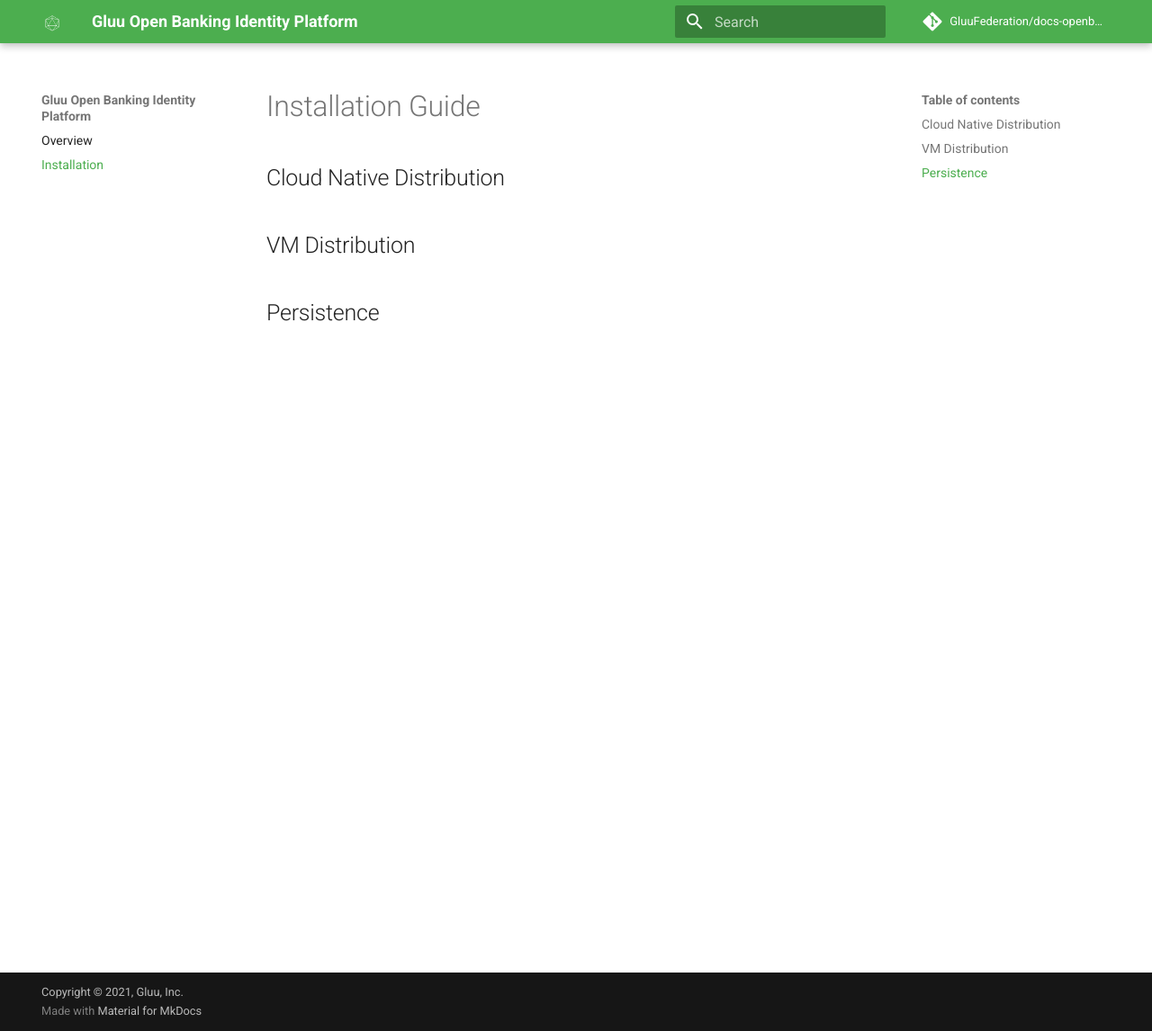
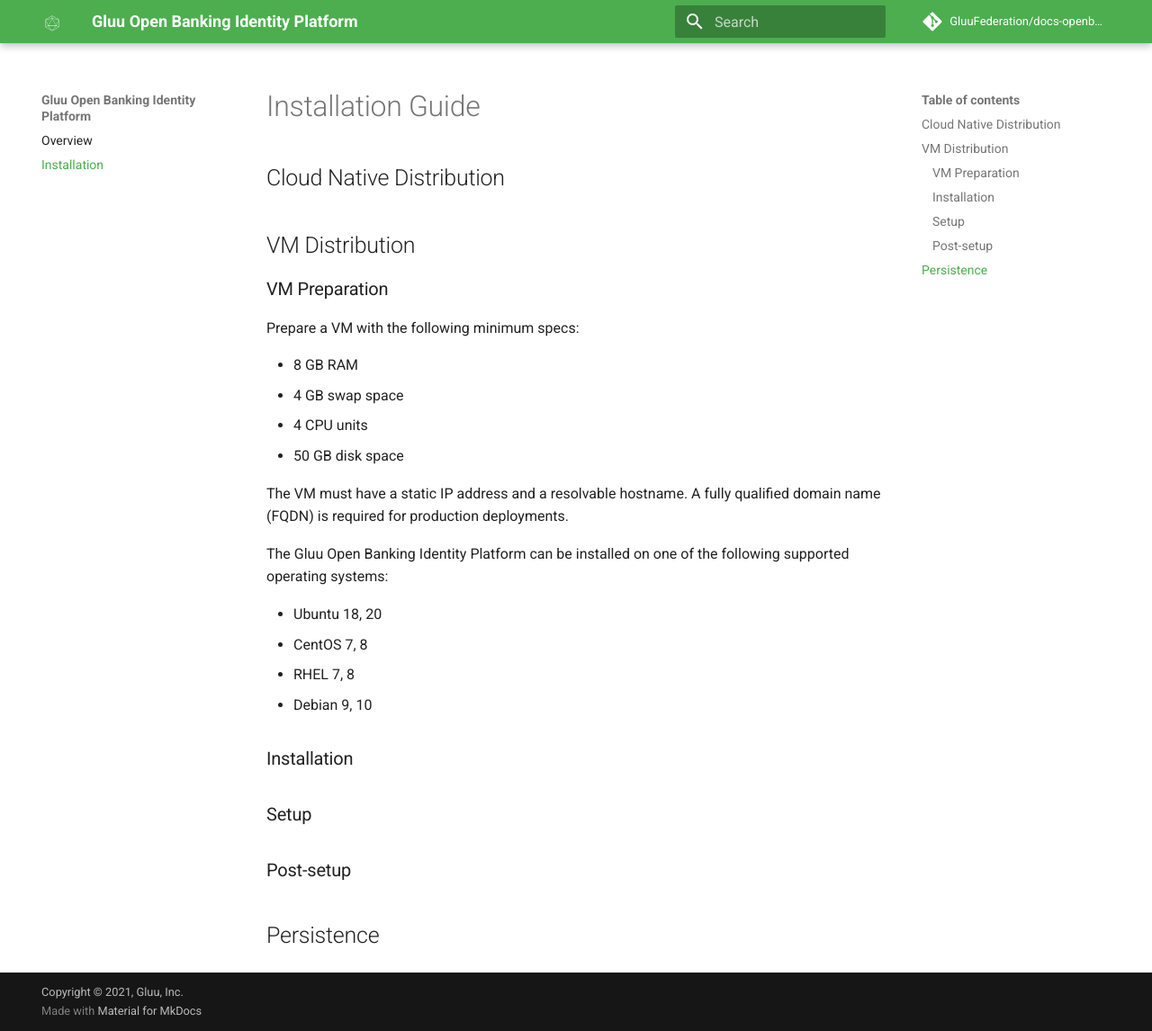
Before and after one commit to GluuFederation/docs-openbanking-prod, an MkDocs documentation site: the page built from docs/source/install.md, in a window 1280 px wide and 1146 px high. Shown: the whole window at 90% size. Built offline with MkDocs 1.6.1 and Material for MkDocs 9.7.7, drawn with Linux system fonts in a browser that asks for light colours; comment, search, counter and statistics services are not loaded.

Commit message:
Added VM Prep section

```diff
--- a/docs/source/install.md
+++ b/docs/source/install.md
@@ -4,4 +4,28 @@
 
 ## VM Distribution
 
+### VM Preparation
+
+Prepare a VM with the following minimum specs:
+
+- 8 GB RAM
+- 4 GB swap space
+- 4 CPU units
+- 50 GB disk space
+
+The VM must have a static IP address and a resolvable hostname. A fully qualified domain name (FQDN) is required for production deployments.
+
+The Gluu Open Banking Identity Platform can be installed on one of the following supported operating systems:
+
+- Ubuntu 18, 20
+- CentOS 7, 8
+- RHEL 7, 8
+- Debian 9, 10
+
+### Installation
+
+### Setup
+
+### Post-setup
+
 ## Persistence
```
